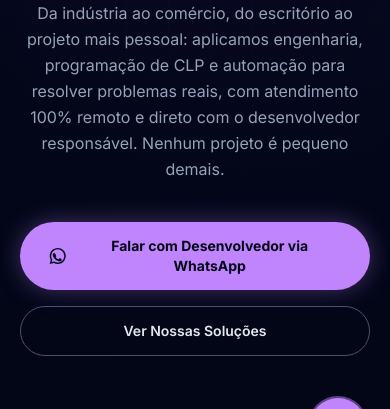
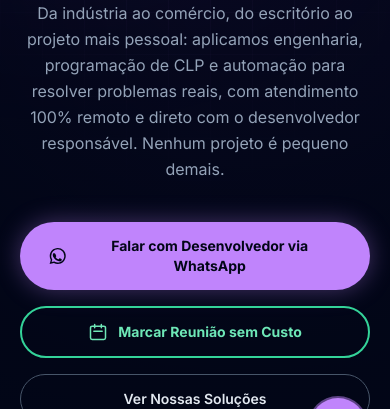
Before and after one commit to langagu05-cloud/langatechautomation, a plain HTML site: page index.html in a window 390 px wide. Shown: the part 366-775 px from the top of the page. Drawn offline with nearby package versions, Linux system fonts and the light colour scheme.

Commit message:
Add "Marcar Reunião sem Custo" booking button
Adds a Cal.com-powered free-meeting button in the hero section and
the nav (desktop + mobile), linking to
cal.com/gustavo-langa-zlwvfs/reuniao-gratis. Cal.com is synced to
Gustavo's Google Calendar to avoid double-booking, offers 30/45 min
slots, and only shows availability after 15:30 on weekdays.

```diff
--- a/index.html
+++ b/index.html
@@ -114,6 +114,7 @@
         <a href="#depoimentos" class="hover:text-purple-400 transition">Depoimentos</a>
         <a href="#contato" class="hover:text-purple-400 transition">Contato</a>
         <a href="briefing.html" class="hover:text-purple-400 transition">Briefing do Site</a>
+        <a href="https://cal.com/gustavo-langa-zlwvfs/reuniao-gratis" target="_blank" rel="noopener noreferrer" class="text-emerald-300 hover:text-emerald-200 transition">Marcar Reunião</a>
       </nav>
 
       <div class="hidden lg:block">
@@ -143,7 +144,8 @@
         <a href="#diferenciais" class="py-2.5 border-b border-slate-800/80">Diferenciais</a>
         <a href="#depoimentos" class="py-2.5 border-b border-slate-800/80">Depoimentos</a>
         <a href="#contato" class="py-2.5 border-b border-slate-800/80">Contato</a>
-        <a href="briefing.html" class="py-2.5">Briefing do Site</a>
+        <a href="briefing.html" class="py-2.5 border-b border-slate-800/80">Briefing do Site</a>
+        <a href="https://cal.com/gustavo-langa-zlwvfs/reuniao-gratis" target="_blank" rel="noopener noreferrer" class="py-2.5 text-emerald-300">Marcar Reunião sem Custo</a>
         <a href="#contato" class="mt-3 text-center rounded-full bg-purple-400 px-5 py-3 text-sm font-bold text-slate-950">
           Solicitar Orçamento
         </a>
@@ -186,6 +188,12 @@
            class="w-full sm:w-auto inline-flex items-center justify-center gap-2.5 rounded-full bg-purple-400 px-7 py-3.5 text-sm md:text-base font-bold text-slate-950 hover:bg-purple-300 shadow-glow hover:shadow-glow-lg transition-all">
           <svg class="w-5 h-5" fill="currentColor" viewBox="0 0 24 24"><path d="M12.04 2C6.58 2 2.13 6.45 2.13 11.91c0 1.74.46 3.44 1.32 4.95L2 22l5.29-1.39a9.9 9.9 0 0 0 4.75 1.21h.01c5.46 0 9.9-4.45 9.9-9.91 0-2.65-1.03-5.14-2.9-7.01A9.82 9.82 0 0 0 12.04 2m0 1.8a8.1 8.1 0 0 1 8.1 8.11c0 4.47-3.64 8.1-8.1 8.1a8 8 0 0 1-4.09-1.12l-.29-.17-3.14.82.84-3.06-.19-.3a8.06 8.06 0 0 1-1.24-4.3 8.1 8.1 0 0 1 8.11-8.08m-4.46 4.6c-.18 0-.47.07-.72.34s-.95.93-.95 2.27.97 2.63 1.11 2.81 1.9 3.04 4.69 4.14c2.32.92 2.79.73 3.3.69s1.63-.67 1.86-1.31.23-1.19.16-1.31-.25-.18-.52-.32-1.63-.8-1.88-.9-.43-.14-.62.14-.72.9-.88 1.08-.32.21-.6.07a6.04 6.04 0 0 1-3-2.62c-.23-.39.23-.37.65-1.21.07-.14.04-.27-.02-.39s-.62-1.49-.85-2.04-.46-.46-.62-.47z"/></svg>
           Falar com Desenvolvedor via WhatsApp
+        </a>
+        <a href="https://cal.com/gustavo-langa-zlwvfs/reuniao-gratis"
+           target="_blank" rel="noopener noreferrer"
+           class="w-full sm:w-auto inline-flex items-center justify-center gap-2.5 rounded-full border-2 border-emerald-400 px-7 py-3.5 text-sm md:text-base font-bold text-emerald-300 hover:bg-emerald-400 hover:text-slate-950 transition-all">
+          <svg class="w-5 h-5" fill="none" stroke="currentColor" viewBox="0 0 24 24"><path stroke-linecap="round" stroke-linejoin="round" stroke-width="1.8" d="M8 7V3m8 4V3m-9 8h10M5 21h14a2 2 0 002-2V7a2 2 0 00-2-2H5a2 2 0 00-2 2v12a2 2 0 002 2z"/></svg>
+          Marcar Reunião sem Custo
         </a>
         <a href="#solucoes"
            class="w-full sm:w-auto inline-flex items-center justify-center gap-2 rounded-full border border-slate-600 px-7 py-3.5 text-sm md:text-base font-semibold text-slate-200 hover:border-purple-400/60 hover:text-purple-300 transition-all">
```
